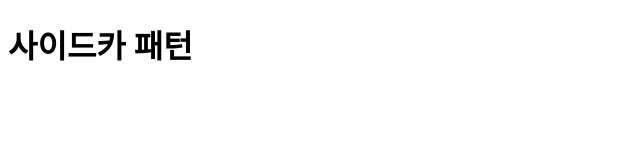
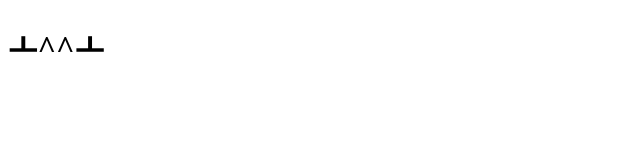
Before and after one commit to CInHyeok/sidecar, a plain HTML site: page index.html in a window 1280 px wide. Shown: the whole page, without its empty margins (0-640 px from the left). Drawn offline with Linux system fonts and the light colour scheme.

Commit message:
Update index.html

```diff
--- a/index.html
+++ b/index.html
@@ -1,9 +1,9 @@
 <!DOCTYPE html>
 <html>
 <head>
-  <title>사이드카 패턴</title>
+  <title>dfdf</title>
 </head>
 <body>
-  <h1>사이드카 패턴</h1>
+  <h1>ㅗ^^ㅗ</h1>
 </body>
 </html>
```
